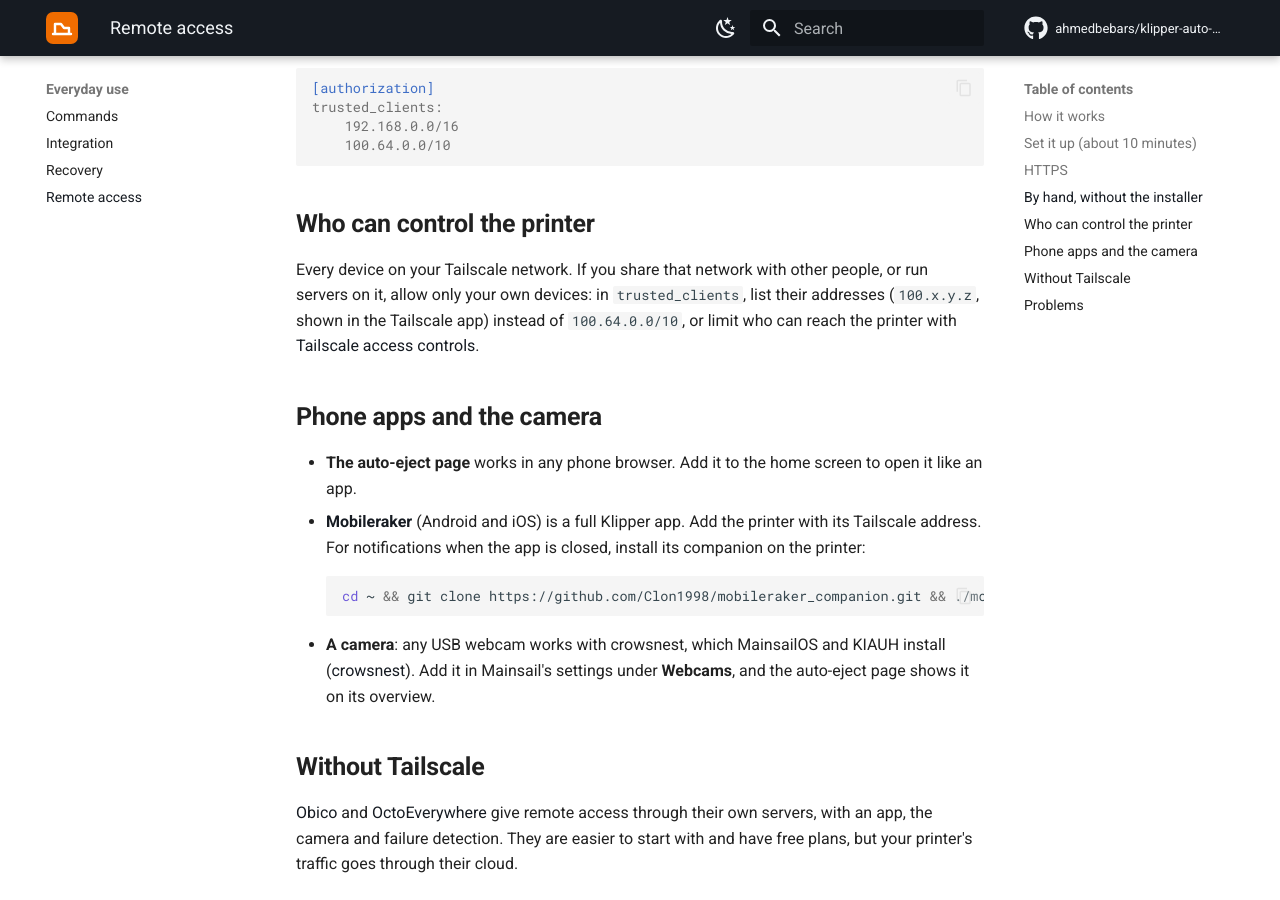
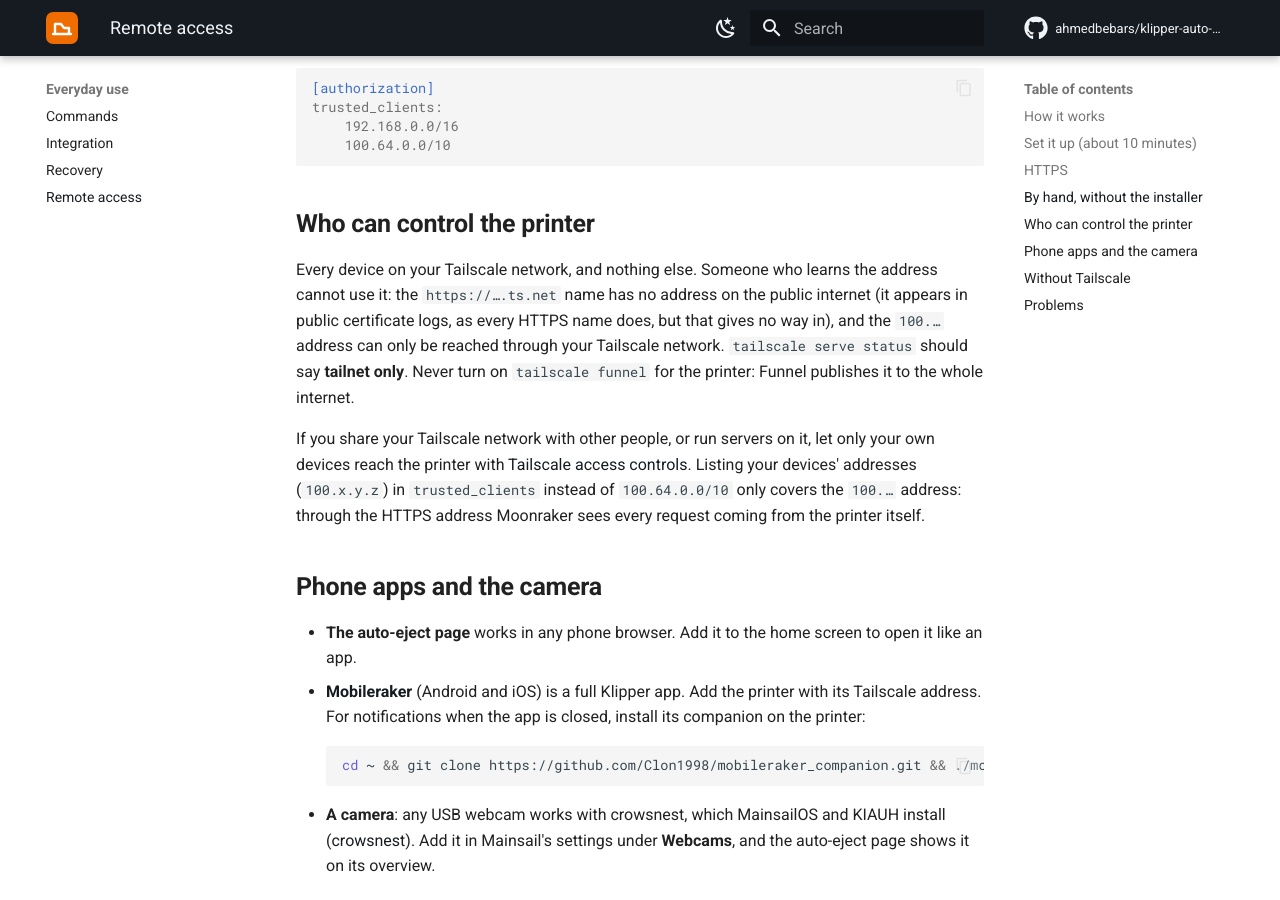
Before and after one commit to ahmedbebars/klipper-auto-eject, an MkDocs documentation site: the page built from docs/remote-access.md, in a window 1280 px wide and 900 px high, scrolled down 2107 px. Built offline with MkDocs 1.6.1 and Material for MkDocs 9.7.7, drawn with Linux system fonts in a browser that asks for light colours; comment, search, counter and statistics services are not loaded.

Commit message:
Remote access docs: who can reach the printer, never Funnel

```diff
--- a/docs/remote-access.md
+++ b/docs/remote-access.md
@@ -86,10 +86,18 @@
 
 ## Who can control the printer
 
-Every device on your Tailscale network. If you share that network with other people, or run
-servers on it, allow only your own devices: in `trusted_clients`, list their addresses
-(`100.x.y.z`, shown in the Tailscale app) instead of `100.64.0.0/10`, or limit who can reach
-the printer with [Tailscale access controls](https://tailscale.com/kb/1018/acls).
+Every device on your Tailscale network, and nothing else. Someone who learns the address cannot
+use it: the `https://….ts.net` name has no address on the public internet (it appears in public
+certificate logs, as every HTTPS name does, but that gives no way in), and the `100.…` address
+can only be reached through your Tailscale network. `tailscale serve status` should say
+**tailnet only**. Never turn on `tailscale funnel` for the printer: Funnel publishes it to the
+whole internet.
+
+If you share your Tailscale network with other people, or run servers on it, let only your own
+devices reach the printer with [Tailscale access controls](https://tailscale.com/kb/1018/acls).
+Listing your devices' addresses (`100.x.y.z`) in `trusted_clients` instead of `100.64.0.0/10`
+only covers the `100.…` address: through the HTTPS address Moonraker sees every request coming
+from the printer itself.
 
 ## Phone apps and the camera
 
```
